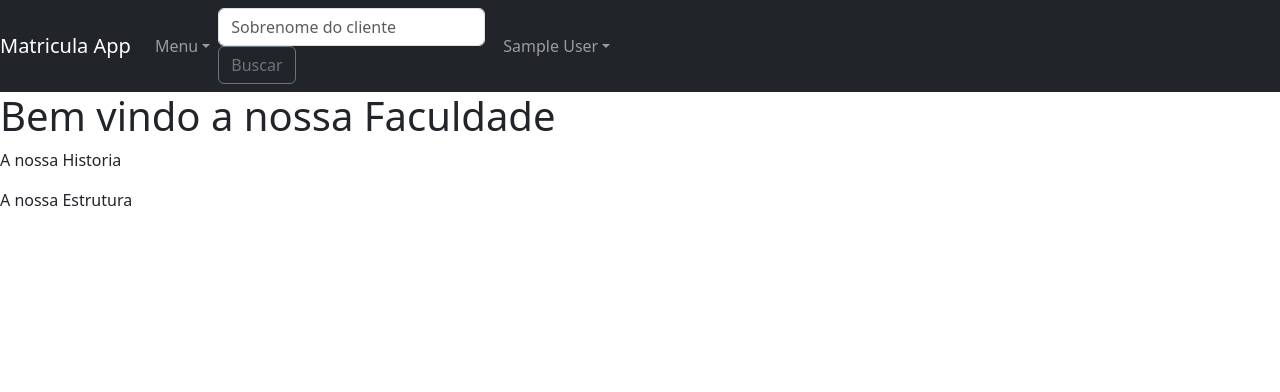
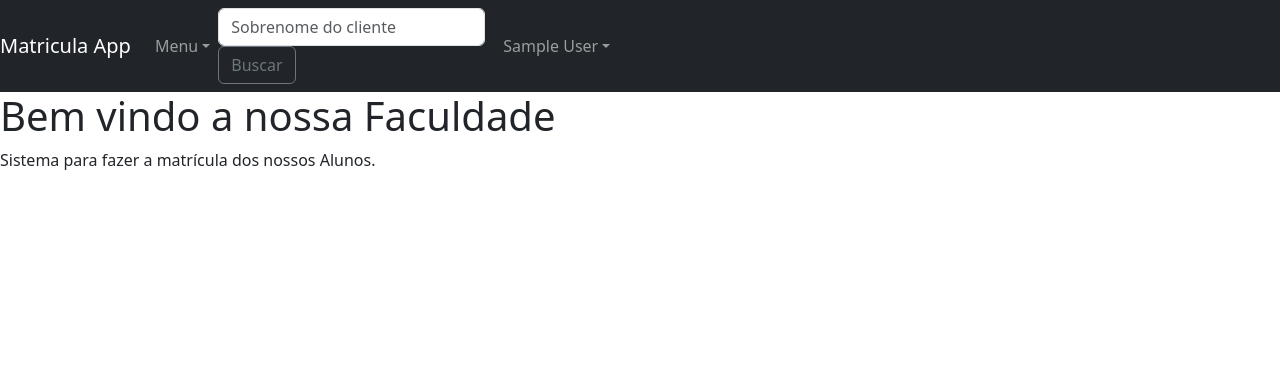
Before and after one commit to anleaes/2022-1-DEV-WEB-01, a Django app: page / in a window 1280 px wide. Shown: the top 392 px of the page. Run offline with Django 3.2, Linux system fonts and the light colour scheme; the visitor is signed in with stand-in values (Sample User, id 1); some libraries are stand-ins or nearby versions.

Commit message:
trabalho pronto

```diff
--- a/templates/core/home.html
+++ b/templates/core/home.html
@@ -8,6 +8,5 @@
 
 <!-- Codigo html especifico desse arquivo -->
 <h1>Bem vindo a nossa Faculdade</h1>
-<p>A nossa Historia</p>
-<p>A nossa Estrutura</p>
+<p>Sistema para fazer a matrícula dos nossos Alunos.</p>
 {% endblock body %}
--- a/templates/disciplinas/add_disciplina.html
+++ b/templates/disciplinas/add_disciplina.html
@@ -37,10 +37,10 @@
                     <label for="{{ form.curso.id_for_label }}">Curso</label>
                     {{ form.curso|add_class:"form-control" }}
                 </div>
-                <!-- <div class="form-group">
+                <div class="form-group">
                     <label for="{{ form.photo.id_for_label }}">Foto</label>
                     {{ form.photo|add_class:"form-control-file" }}
-                </div> -->
+                </div>
                 <div class="form-group">
                     <label for="{{ form.doc.id_for_label }}">Plano de Atividades</label>
                     {{ form.doc|add_class:"form-control-file" }}
--- a/templates/disciplinas/list_disciplinas.html
+++ b/templates/disciplinas/list_disciplinas.html
@@ -22,6 +22,7 @@
                     <th scope="col">Semestre</th>
                     <th scope="col">Ativo</th>
                     <th scope="col">Curso</th>
+                    <th scope="col">Foto</th>
                     <th scope="col">Plano de Atividades</th>
                     <th scope="col">Áreas de Conhecimento</th>
                     <th scope="col"></th>
@@ -43,9 +44,9 @@
                                 {% endif %}
                             </td>
                             <td>{{ disciplina.curso }}</td>
-                            <!-- <td>
+                            <td>
                                 <img src="{{ disciplina.photo.url }}" width="50" height="50">
-                            </td> -->
+                            </td>
                             <td>
                                 <a href="{{ disciplina.doc.url }}" >{{ disciplina.doc.url }}</a>
                             </td>
```
Also changed, not shown: apps/alunos/migrations/0001_initial.py (added), apps/alunos/migrations/__init__.py (added), apps/areadeconhecimento/migrations/0001_initial.py (added), apps/areadeconhecimento/migrations/__init__.py (added), apps/cursos/migrations/0001_initial.py (added), apps/cursos/migrations/__init__.py (added), apps/disciplinas/migrations/0001_initial.py (added), apps/disciplinas/migrations/__init__.py (added), apps/matriculas/migrations/0001_initial.py (added), apps/matriculas/migrations/__init__.py (added), media/photos/1628096961705.jpg (added), media/photos/códgio.jpg (added), media/photos/códgio_ihabI0k.jpg (added), media/photos/códgio_mdHa4G3.jpg (added), 3 other files.
